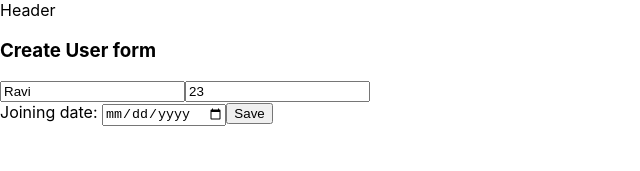
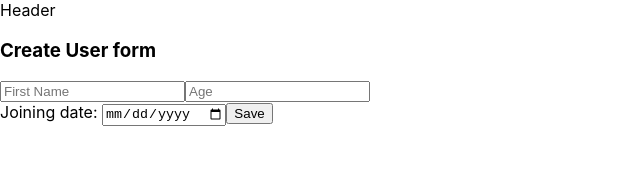
Before and after one commit to gitinintoit/practice-day-10, a React (Create React App) app in the folder user-app/: page / in a window 1280 px wide. Shown: the top 171 px of the page, without its empty margins (0-640 px from the left). Built offline with nearby package versions, Linux system fonts and the light colour scheme.

Commit message:
Adding placeholders for name and age feild

```diff
--- a/user-app/src/components/UserForm.js
+++ b/user-app/src/components/UserForm.js
@@ -4,8 +4,8 @@ import axios from "axios"
 export default function UserForm() {
 
     const [userForm, setUserform] = useState({
-        firstname: "Ravi",
-        age: "23",
+        firstname: "",
+        age: "",
         joiningDate: "" }) //hook function
 
     const handleEvent = function (event) {
@@ -23,9 +23,9 @@ export default function UserForm() {
     return (
         <div>
             <h3>Create User form</h3>
-            <input name='firstname' value={userForm.firstname} onChange={handleEvent}>
+            <input placeholder='First Name' name='firstname' value={userForm.firstname} onChange={handleEvent}>
             </input>
-            <input name='age'value={userForm.age} onChange={handleEvent}></input>
+            <input placeholder='Age' type='number' name='age' value={userForm.age} onChange={handleEvent}></input>
              <br/>Joining date: <input name='joiningDate'type="date"value={userForm.joiningDate}  onChange={handleEvent}></input>
             <button onClick={save}>Save</button>
         </div>
```
